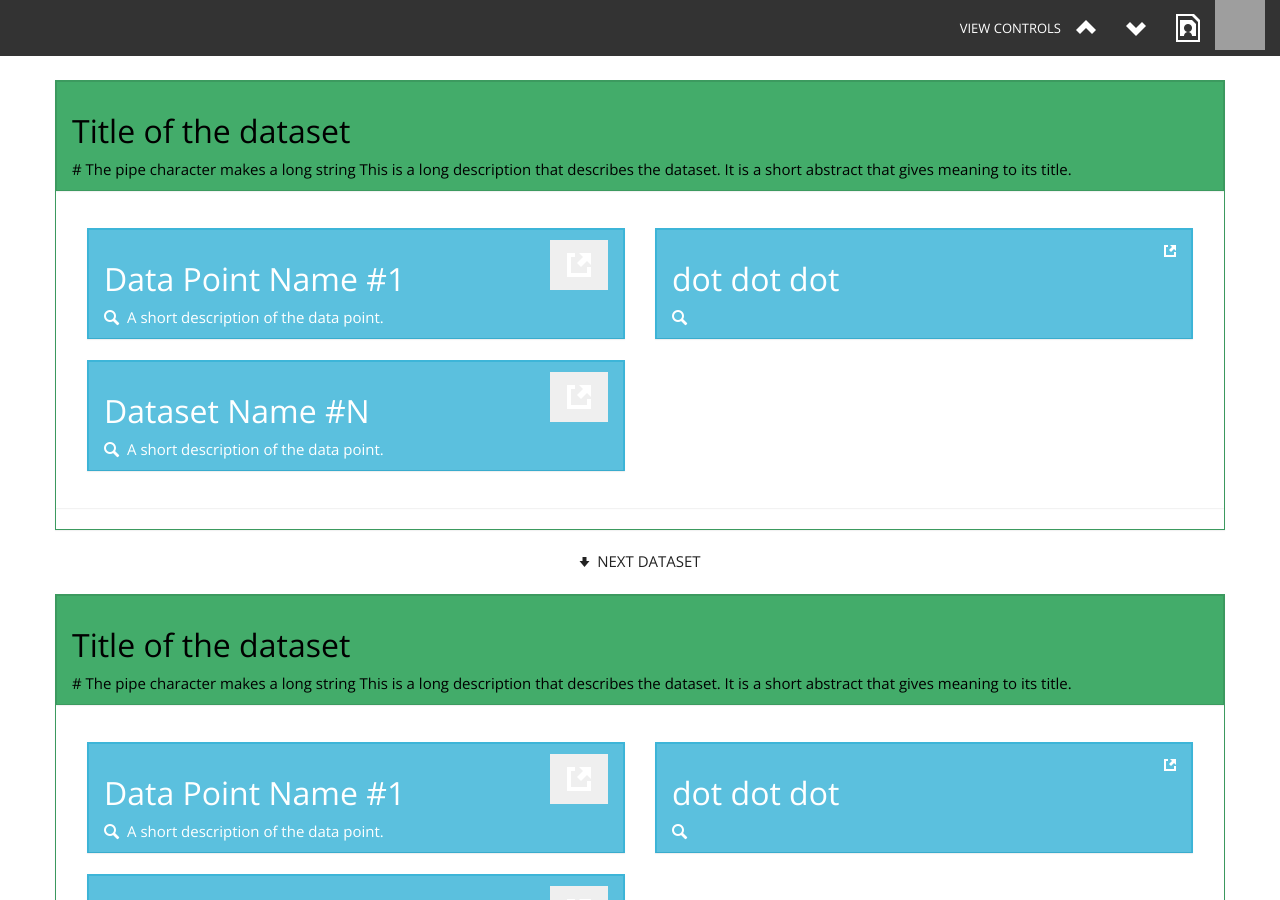
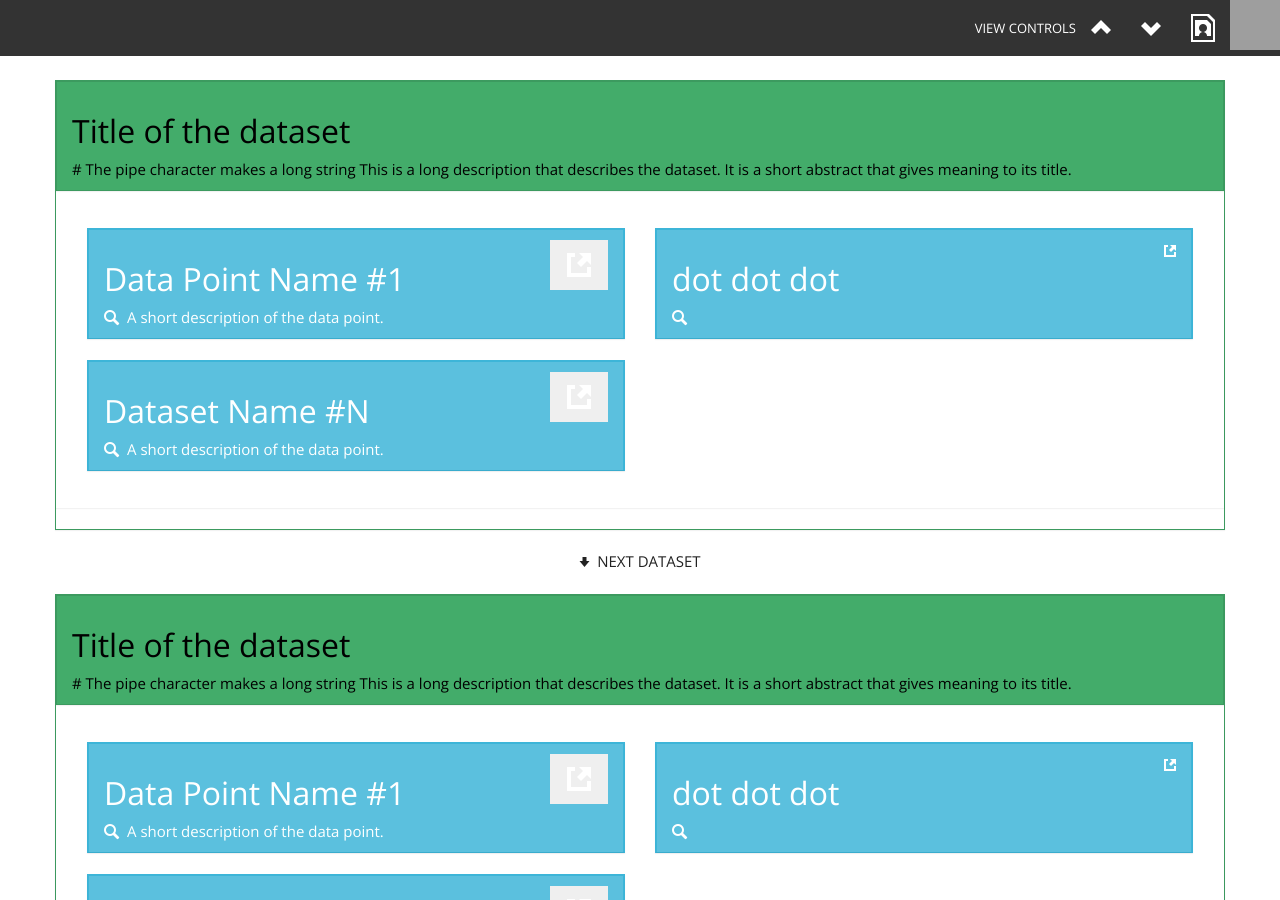
Before and after one commit to tonyfast/Research-Science-Template, a Jekyll site: the page built from index.html, in a window 1280 px wide and 900 px high. Built offline with Jekyll 4.4.1, drawn with Linux system fonts in a browser that asks for light colours; nearby versions of some CDN libraries; grey boxes are pictures that could not be loaded.

Commit message:
fixed nav-bar

```diff
--- a/_includes/nav-bar.html
+++ b/_includes/nav-bar.html
@@ -1,5 +1,5 @@
 <nav class="navbar navbar-default navbar-fixed-top" role="navigation">
-<div class="container-fluid" id="navfluid">
+ <div class="collapse navbar-collapse">
     <ul class="nav navbar-nav pull-right">
       <li><br><font color="white">VIEW CONTROLS</font>  </li>
   <li><a href="#" id="minimize"><span class="mega-octicon octicon-chevron-up"></span></a></li>
```
